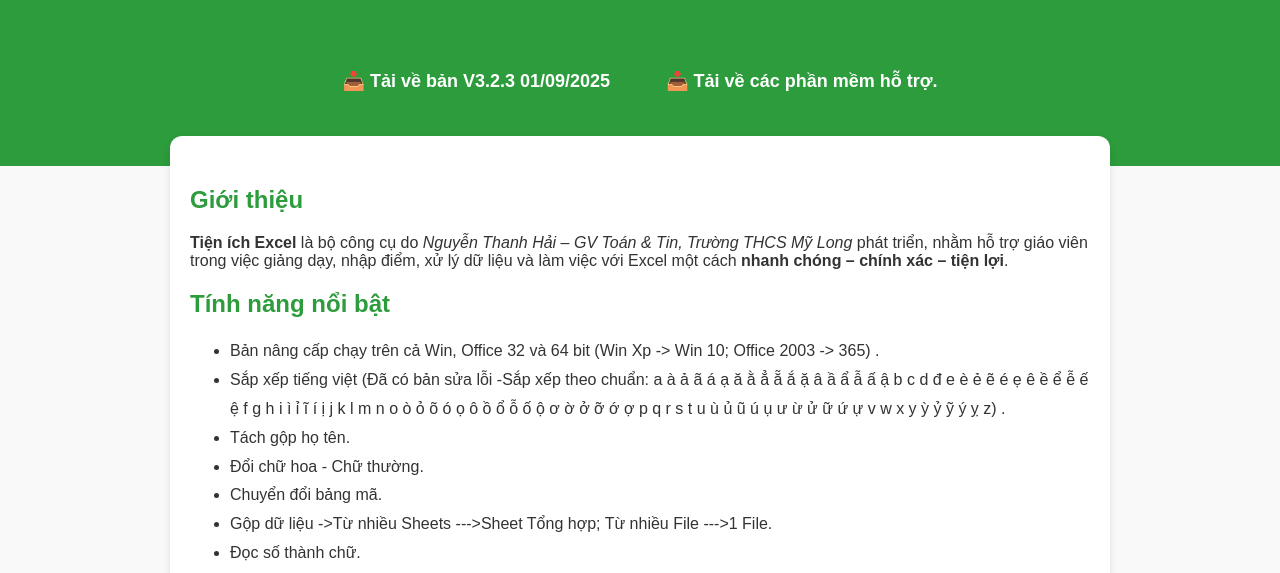
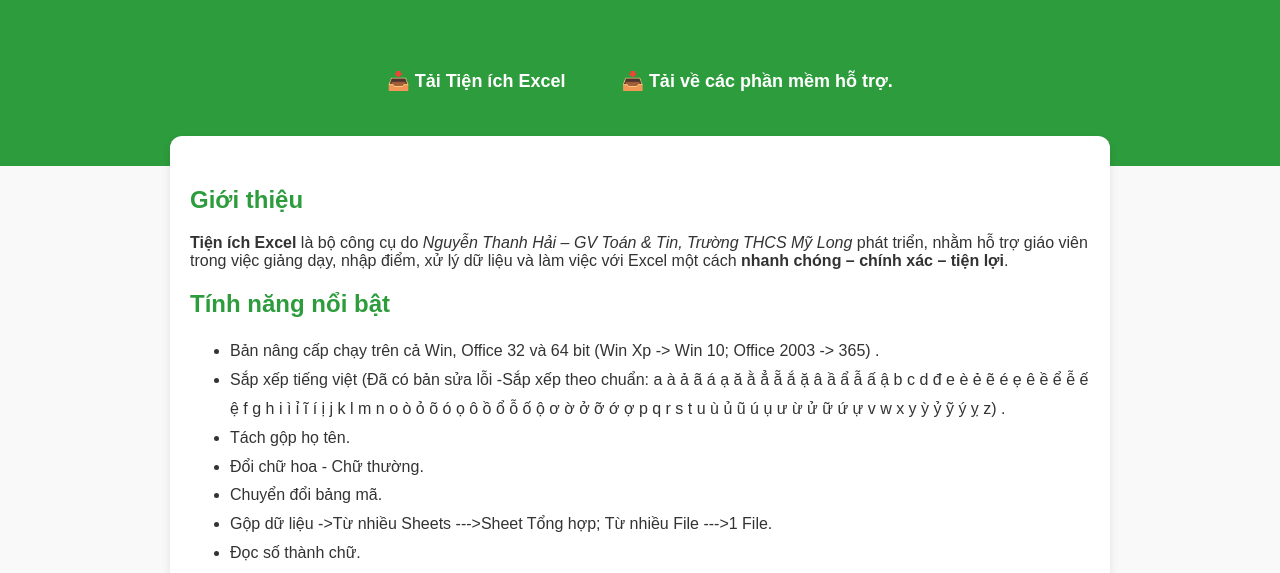
Before and after one commit to hainguyen999ml-mylong/tienichexcel, a plain HTML site: page index.html in a window 1280 px wide. Shown: the part 223-796 px from the top of the page. Drawn offline with Linux system fonts and the light colour scheme.

Commit message:
Update index.html

```diff
--- a/index.html
+++ b/index.html
@@ -69,7 +69,7 @@
        👉 Đã hỗ trợ song song cả CommandBar và Custom Ribbon Tab.</p>
 
     <a href="https://drive.usercontent.google.com/download?id=1vZU-3GGWQ6gVEKFfXRHO7S33IerxICGY&export=download&authuser=0" class="download-btn"><br>
-      📥 Tải về bản V3.2.3 01/09/2025<br>
+      📥 Tải Tiện ích Excel<br>
       <a href= "https://drive.google.com/drive/folders/1b06upxPEAaqANU8WVdS6vfmp452C2gVi" class="download-btn">
       📥 Tải về các phần mềm hỗ trợ.<br>
     </a>
```
